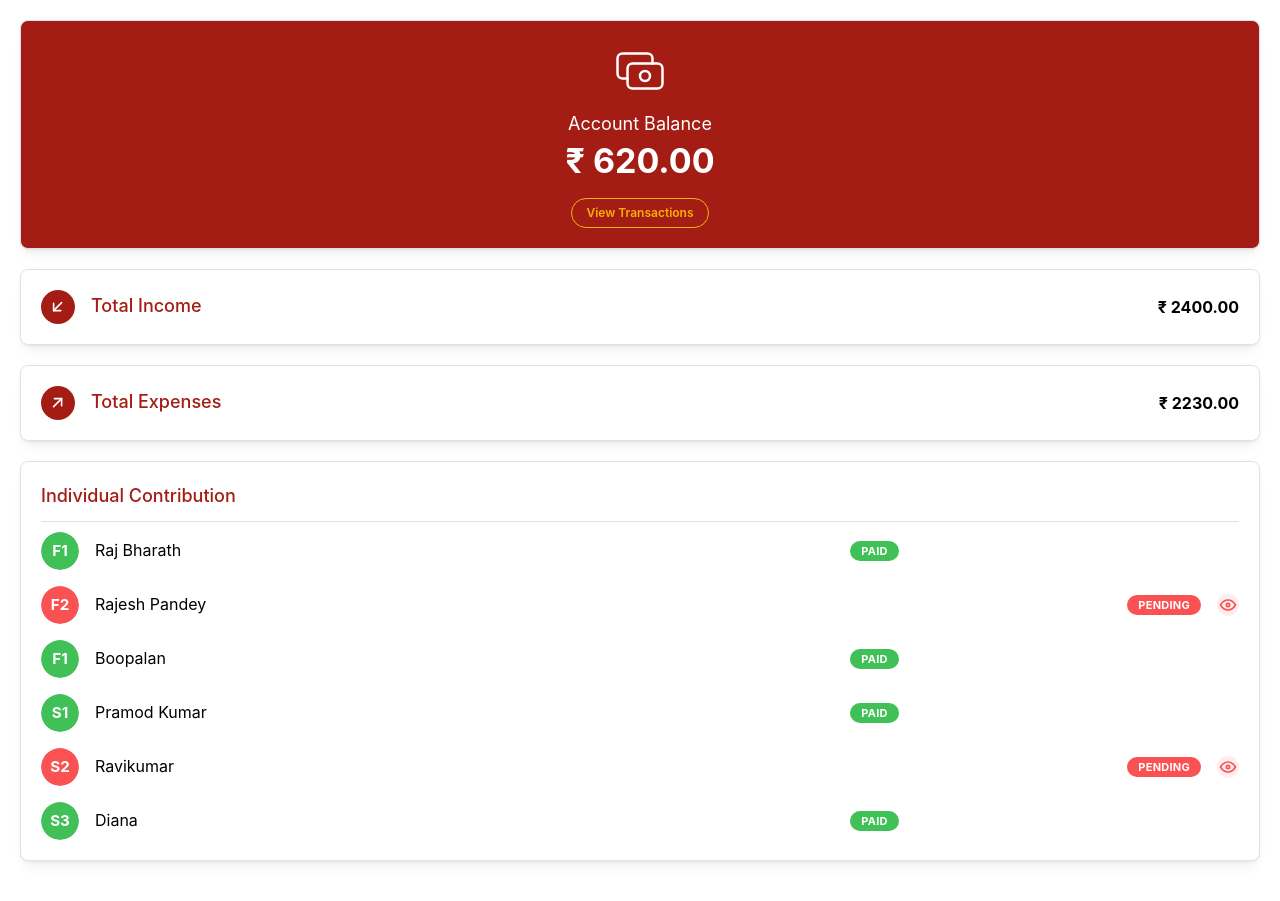
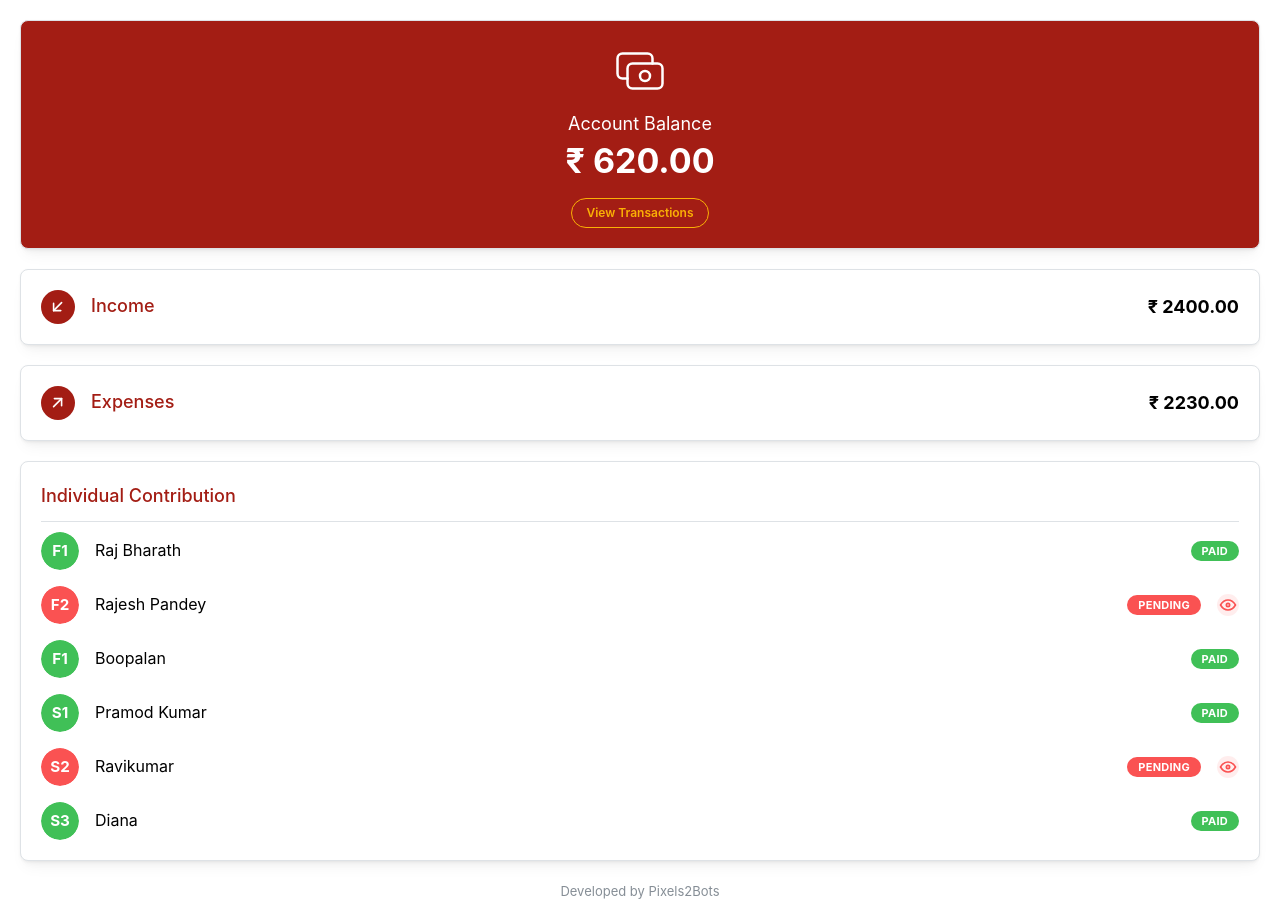
Before and after one commit to RajBharath89/finapp, a Next.js app: page /dashboard in a window 1280 px wide. Built offline with nearby package versions, Linux system fonts and the light colour scheme.

Commit message:
alignment changes

```diff
--- a/pages/dashboard.tsx
+++ b/pages/dashboard.tsx
@@ -75,13 +75,13 @@ export default function Dashboard() {
                 />
               </ActionIcon>
               <Text ta="left" c="#A31D14" size="lg" fw={500}>
-                Total Income
+                Income
               </Text>
             </Group>
           </Grid.Col>
           <Grid.Col span={6}>
             {/* <Text ta="right"> */}
-              <Title order={5} ta="right">₹ 2400.00</Title>
+              <Title order={4} ta="right">₹ 2400.00</Title>
             {/* </Text> */}
           </Grid.Col>
         </Grid>
@@ -105,13 +105,13 @@ export default function Dashboard() {
                 />
               </ActionIcon>
               <Text ta="left" c="#A31D14" size="lg" fw={500}>
-                Total Expenses
+                Expenses
               </Text>
             </Group>
           </Grid.Col>
           <Grid.Col span={6}>
             {/* <Text ta="right"> */}
-              <Title order={5} ta="right">₹ 2230.00</Title>
+              <Title order={4} ta="right">₹ 2230.00</Title>
             {/* </Text> */}
           </Grid.Col>
         </Grid>
@@ -124,7 +124,7 @@ export default function Dashboard() {
         <Divider mb={10} mt={10} />
         <Stack>
         <Grid align="center" justify="space-around">
-          <Grid.Col span={8}>
+          <Grid.Col span={7}>
             <Group justify="flex-start">
               <Avatar variant="filled" radius="xl" color="green">
                 F1
@@ -132,8 +132,8 @@ export default function Dashboard() {
               <Text>Raj Bharath</Text>
             </Group>
           </Grid.Col>
-          <Grid.Col span={4}>
-            <Group>
+          <Grid.Col span={5}>
+            <Group justify="flex-end">
               <Badge color="green" variant="filled">
                 paid
               </Badge>
@@ -141,7 +141,7 @@ export default function Dashboard() {
           </Grid.Col>
         </Grid>
         <Grid align="center" justify="space-around">
-          <Grid.Col span={8}>
+          <Grid.Col span={7}>
             <Group justify="flex-start">
               <Avatar variant="filled" radius="xl" color="red">
                 F2
@@ -149,7 +149,7 @@ export default function Dashboard() {
               <Text>Rajesh Pandey</Text>
             </Group>
           </Grid.Col>
-          <Grid.Col span={4} >
+          <Grid.Col span={5} >
             <Group justify="flex-end">
               <Badge color="red" variant="filled">
                 pending
@@ -161,7 +161,7 @@ export default function Dashboard() {
           </Grid.Col>
         </Grid>
         <Grid align="center" justify="space-around">
-          <Grid.Col span={8}>
+          <Grid.Col span={7}>
             <Group justify="flex-start">
               <Avatar variant="filled" radius="xl" color="green">
                 F1
@@ -169,8 +169,8 @@ export default function Dashboard() {
               <Text>Boopalan</Text>
             </Group>
           </Grid.Col>
-          <Grid.Col span={4}>
-            <Group>
+          <Grid.Col span={5}>
+            <Group justify="flex-end">
               <Badge color="green" variant="filled">
                 paid
               </Badge>
@@ -178,7 +178,7 @@ export default function Dashboard() {
           </Grid.Col>
         </Grid>
         <Grid align="center" justify="space-around">
-          <Grid.Col span={8}>
+          <Grid.Col span={7}>
             <Group justify="flex-start">
               <Avatar variant="filled" radius="xl" color="green">
                 S1
@@ -186,8 +186,8 @@ export default function Dashboard() {
               <Text>Pramod Kumar</Text>
             </Group>
           </Grid.Col>
-          <Grid.Col span={4}>
-            <Group>
+          <Grid.Col span={5}>
+            <Group justify="flex-end">
               <Badge color="green" variant="filled">
                 paid
               </Badge>
@@ -195,7 +195,7 @@ export default function Dashboard() {
           </Grid.Col>
         </Grid>
         <Grid align="center" justify="space-around">
-          <Grid.Col span={8}>
+          <Grid.Col span={7}>
             <Group justify="flex-start">
               <Avatar variant="filled" radius="xl" color="red">
                 S2
@@ -203,7 +203,7 @@ export default function Dashboard() {
               <Text>Ravikumar</Text>
             </Group>
           </Grid.Col>
-          <Grid.Col span={4} >
+          <Grid.Col span={5} >
             <Group justify="flex-end">
               <Badge color="red" variant="filled">
                 pending
@@ -215,7 +215,7 @@ export default function Dashboard() {
           </Grid.Col>
         </Grid>
         <Grid align="center" justify="space-around">
-          <Grid.Col span={8}>
+          <Grid.Col span={7}>
             <Group justify="flex-start">
               <Avatar variant="filled" radius="xl" color="green">
                 S3
@@ -223,8 +223,8 @@ export default function Dashboard() {
               <Text>Diana</Text>
             </Group>
           </Grid.Col>
-          <Grid.Col span={4}>
-            <Group>
+          <Grid.Col span={5}>
+            <Group justify="flex-end">
               <Badge color="green" variant="filled">
                 paid
               </Badge>
@@ -233,6 +233,7 @@ export default function Dashboard() {
         </Grid>
         </Stack>
       </Card>
+      <Text c="dimmed" fz={13} ta="center" mt={10}>Developed by Pixels2Bots</Text>
     </>
   );
 }
```
